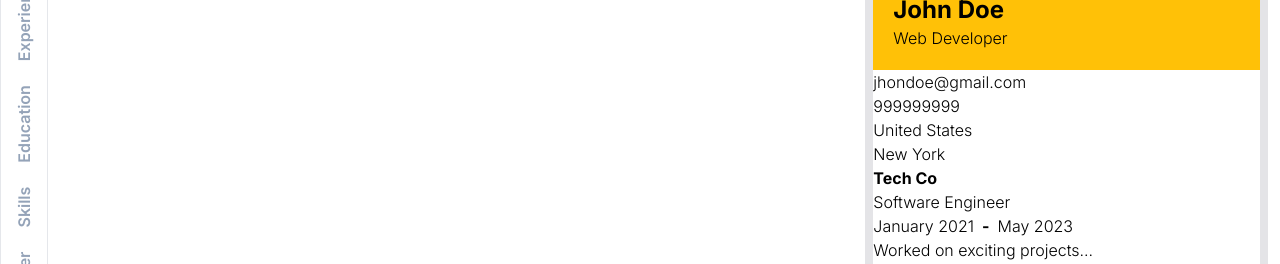
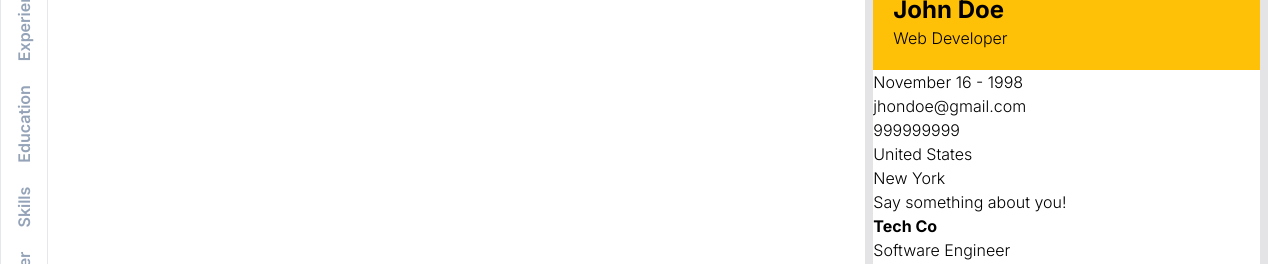
Before and after one commit to kagunecode/cv_generator, a React (Vite) app: page / in a window 1280 px wide. Shown: the part 196-460 px from the top of the page. Built offline with nearby package versions, Linux system fonts and the light colour scheme.

Commit message:
Added field for photo which will contain obj

```diff
--- a/src/data/cvData.js
+++ b/src/data/cvData.js
@@ -2,11 +2,14 @@ const cvData = {
   generalInfo: [
     {
       fullname: 'John Doe',
+      age: 'November 16 - 1998',
       title: 'Web Developer',
       email: 'jhondoe@gmail.com',
       phone: '999999999',
       country: 'United States',
       city: 'New York',
+      about: 'Say something about you!',
+      photo: '',
     },
   ],
   experience: [
```
